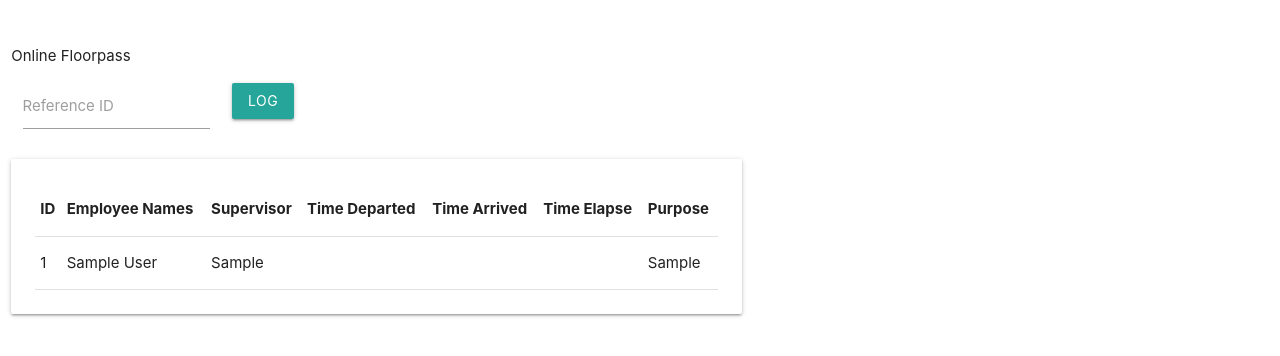
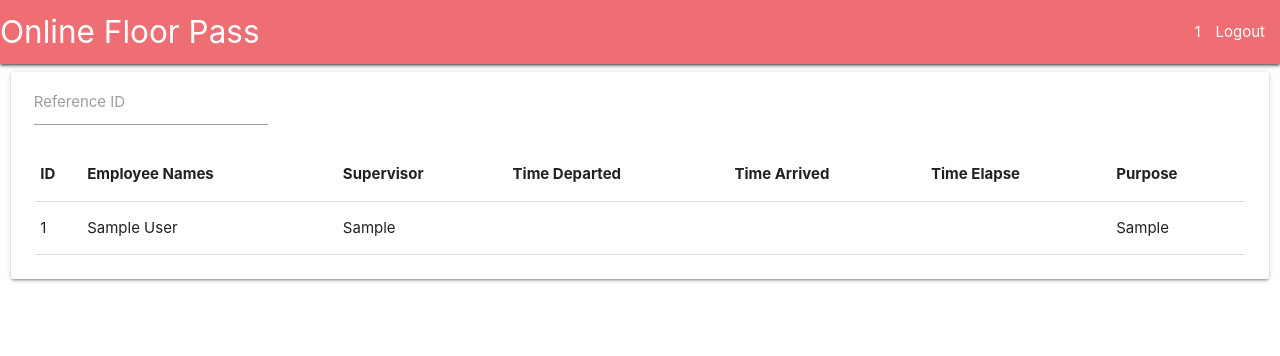
Before and after one commit to forestcorgii/online-floorpass, a Django app: template OnlineFloorPassProject/OnlineFloorPass/templates/log.html in a window 1280 px wide. Shown: the top 356 px of the page. Run offline with Django 3.2, Linux system fonts and the light colour scheme; tables that the repository leaves empty hold one stand-in row (values such as "Sample post"); the template is opened without the code that fills it: values that come from a table or form of the project are taken from there, most other values are stand-ins (such as "Sample title", 1, 10 or a date in 2020); data that the repository does not hold is empty; some libraries are stand-ins or nearby versions.

Commit message:
Development Stage done.

```diff
--- a/OnlineFloorPassProject/OnlineFloorPass/models.py
+++ b/OnlineFloorPassProject/OnlineFloorPass/models.py
@@ -54,19 +54,20 @@ class FloorPass(models.Model):
 
     def timeout(self):
         log_count = len(self.log_set.all())
-        if log_count <= 0:
+        if log_count <= 1:
             return ''
-        elif log_count > 1 and self.location == self.log_set.all()[log_count - 1].location:
+        elif log_count > 1 and self.location.name == self.log_set.all()[log_count - 1].location:
             return self.log_set.all()[log_count - 1].logdatetime.strftime("%m-%d %H:%M:%S")
 
     def time_elapse(self):
-        if len(self.log_set.all()) == 0:
+        log_count = len(self.log_set.all())
+        if log_count <= 1:
             return ''
         else:
-            return str(timezone.now() - self.log_set.all()[0].logdatetime).split(".")[0]
+            return str(self.log_set.all()[log_count - 1].logdatetime - self.log_set.all()[0].logdatetime).split(".")[0]
 
     def completed(self):
-        return (len(self.log_set.all()) == 0 and self.location == self.current_location(self))
+        return len(self.log_set.all()) == 0 and self.location == self.current_location(self)
 
 
 class Log(models.Model):
--- a/OnlineFloorPassProject/OnlineFloorPass/templates/log.html
+++ b/OnlineFloorPassProject/OnlineFloorPass/templates/log.html
@@ -15,25 +15,32 @@
     {% endblock %}
 </head>
 <body>
-<br>
+<nav class="nav-extended">
+    <nav class="nav-wrapper">
+        <div class="nav-wrapper">
+            <a href="#" class="brand-logo">Online Floor Pass</a>
+            <ul id="nav-mobile" class="right hide-on-med-and-down">
+                <li>{{ guard_id }}</li>
+                <li><a href="{% url 'floorpass:index' %}">Logout</a></li>
+            </ul>
+        </div>
+    </nav>
+</nav>
 <div class="row">
-    <div class="col s10"><br>
-        Online Floorpass
-    </div>
     <div class="col s12">
+        <div class="col s10">
             <form action="{% url 'floorpass:log_add' %}" method="post">
                 {% csrf_token %}
-            <div class="input-field col s2">
+                <div class="input-field col s3">
                     <input value="" name="ref_id" id="ref_id" type="text" class="validate">
                     <label class="active" for="ref_id">Reference ID</label>
                 </div>
-            <div class="input-field col s2">
-                <button class="btn waves-effect waves-light" type="submit" name="action">Log</button>
-            </div>
+                <!--            <div class="input-field col s2">-->
+                <!--                <button class="btn waves-effect waves-light" type="submit" name="action">Log</button>-->
+                <!--            </div>-->
             </form>
         </div>
-    <div class="col s10">
-        <div class="container card-panel">
+        <div class="card-panel">
             {% if latest_floorpass_list %}
             <table class="highlight">
                 <tr>
--- a/OnlineFloorPassProject/OnlineFloorPass/views.py
+++ b/OnlineFloorPassProject/OnlineFloorPass/views.py
@@ -53,7 +53,7 @@ def log(request):
     location = get_object_or_404(Location, pk=request.session['location_id'])
     latest_floorpass_list = location.floorpass_set.order_by(
         '-latest_log_date')
-    context = {'latest_floorpass_list': latest_floorpass_list, 'guard_id': request.session['employee_id'],
+    context = {'latest_floorpass_list': latest_floorpass_list, 'guard_id': request.session['admin_id'],
                'location_id': request.session['location_id'], 'message': request.session.get('message', '')}
     return render(request, 'log.html', context)
 
@@ -76,7 +76,7 @@ def manager(request):
     latest_floorpass_list = department.floorpass_set.order_by(
         '-latest_log_date')
     context = {'latest_floorpass_list': latest_floorpass_list, 'department_list': Department.objects.all,
-               'message': request.session.get('message', '')}
+               'message': request.session.get('message', ''), 'supervisor_id': request.session['admin_id']}
     return render(request, 'manager.html', context)
 
 
```
Also changed, not shown: OnlineFloorPassProject/OnlineFloorPass/templates/login.html (+20 -12 lines), OnlineFloorPassProject/OnlineFloorPass/templates/manager.html (+8 -8 lines), OnlineFloorPassProject/OnlineFloorPassProject/settings.py (+0 -9 lines). Lines whose indentation alone changed are shown as unchanged.
